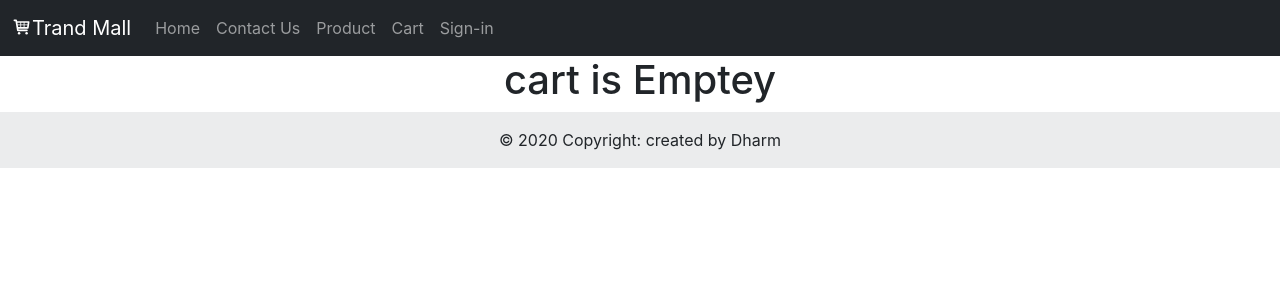
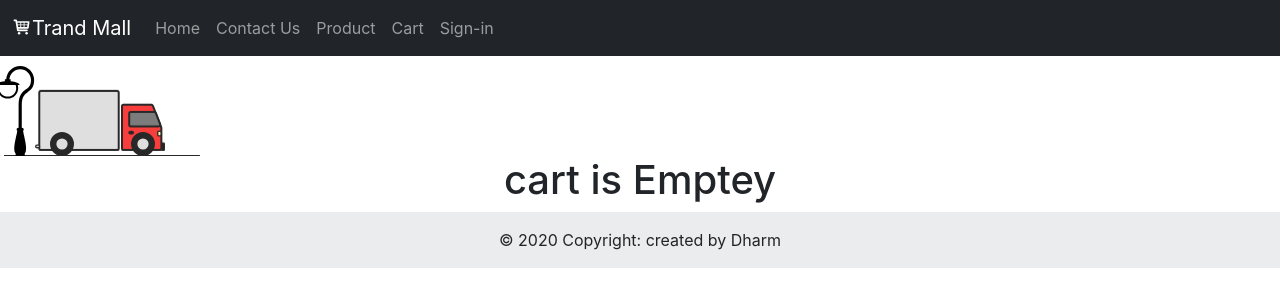
Before and after one commit to Dharm2412/E-commerce, a React (Create React App) app: page /cart in a window 1280 px wide. Shown: the top 306 px of the page. Built offline with nearby package versions, Linux system fonts and the light colour scheme.

Commit message:
add loader

```diff
--- a/src/Components/Cart.js
+++ b/src/Components/Cart.js
@@ -1,8 +1,10 @@
 import React from "react";
+import TruckLoader from "./DotLoader";
 
 export default function Cart() {
   return (
-    <div>
+    <div className="text-center">
+      <TruckLoader />
       <h1 className="text-center">cart is Emptey</h1>
     </div>
   );
--- /dev/null
+++ b/src/Components/DotLoader.js
@@ -0,0 +1,136 @@
+import React from "react";
+
+const TruckLoader = () => {
+  return (
+    <div className="loader">
+      <div className="truckWrapper">
+        <div className="truckBody">
+          <svg
+            xmlns="http://www.w3.org/2000/svg"
+            fill="none"
+            viewBox="0 0 198 93"
+            className="trucksvg"
+          >
+            <path
+              strokeWidth="3"
+              stroke="#282828"
+              fill="#F83D3D"
+              d="M135 22.5H177.264C178.295 22.5 179.22 23.133 179.594 24.0939L192.33 56.8443C192.442 57.1332 192.5 57.4404 192.5 57.7504V89C192.5 90.3807 191.381 91.5 190 91.5H135C133.619 91.5 132.5 90.3807 132.5 89V25C132.5 23.6193 133.619 22.5 135 22.5Z"
+            ></path>
+            <path
+              strokeWidth="3"
+              stroke="#282828"
+              fill="#7D7C7C"
+              d="M146 33.5H181.741C182.779 33.5 183.709 34.1415 184.078 35.112L190.538 52.112C191.16 53.748 189.951 55.5 188.201 55.5H146C144.619 55.5 143.5 54.3807 143.5 53V36C143.5 34.6193 144.619 33.5 146 33.5Z"
+            ></path>
+            <path
+              strokeWidth="2"
+              stroke="#282828"
+              fill="#282828"
+              d="M150 65C150 65.39 149.763 65.8656 149.127 66.2893C148.499 66.7083 147.573 67 146.5 67C145.427 67 144.501 66.7083 143.873 66.2893C143.237 65.8656 143 65.39 143 65C143 64.61 143.237 64.1344 143.873 63.7107C144.501 63.2917 145.427 63 146.5 63C147.573 63 148.499 63.2917 149.127 63.7107C149.763 64.1344 150 64.61 150 65Z"
+            ></path>
+            <rect
+              strokeWidth="2"
+              stroke="#282828"
+              fill="#FFFCAB"
+              rx="1"
+              height="7"
+              width="5"
+              y="63"
+              x="187"
+            ></rect>
+            <rect
+              strokeWidth="2"
+              stroke="#282828"
+              fill="#282828"
+              rx="1"
+              height="11"
+              width="4"
+              y="81"
+              x="193"
+            ></rect>
+            <rect
+              strokeWidth="3"
+              stroke="#282828"
+              fill="#DFDFDF"
+              rx="2.5"
+              height="90"
+              width="121"
+              y="1.5"
+              x="6.5"
+            ></rect>
+            <rect
+              strokeWidth="2"
+              stroke="#282828"
+              fill="#DFDFDF"
+              rx="2"
+              height="4"
+              width="6"
+              y="84"
+              x="1"
+            ></rect>
+          </svg>
+        </div>
+        <div className="truckTires">
+          <svg
+            xmlns="http://www.w3.org/2000/svg"
+            fill="none"
+            viewBox="0 0 30 30"
+            className="tiresvg"
+          >
+            <circle
+              strokeWidth="3"
+              stroke="#282828"
+              fill="#282828"
+              r="13.5"
+              cy="15"
+              cx="15"
+            ></circle>
+            <circle fill="#DFDFDF" r="7" cy="15" cx="15"></circle>
+          </svg>
+          <svg
+            xmlns="http://www.w3.org/2000/svg"
+            fill="none"
+            viewBox="0 0 30 30"
+            className="tiresvg"
+          >
+            <circle
+              strokeWidth="3"
+              stroke="#282828"
+              fill="#282828"
+              r="13.5"
+              cy="15"
+              cx="15"
+            ></circle>
+            <circle fill="#DFDFDF" r="7" cy="15" cx="15"></circle>
+          </svg>
+        </div>
+        <div className="road"></div>
+        <svg
+          xmlSpace="preserve"
+          viewBox="0 0 453.459 453.459"
+          xmlnsXlink="http://www.w3.org/1999/xlink"
+          xmlns="http://www.w3.org/2000/svg"
+          id="Capa_1"
+          version="1.1"
+          fill="#000000"
+          className="lampPost"
+        >
+          <path
+            d="M252.882,0c-37.781,0-68.686,29.953-70.245,67.358h-6.917v8.954c-26.109,2.163-45.463,10.011-45.463,19.366h9.993
+  c-1.65,5.146-2.507,10.54-2.507,16.017c0,28.956,23.558,52.514,52.514,52.514c28.956,0,52.514-23.558,52.514-52.514
+  c0-5.478-0.856-10.872-2.506-16.017h9.992c0-9.354-19.352-17.204-45.463-19.366v-8.954h-6.149C200.189,38.779,223.924,16,252.882,16
+  c29.952,0,54.32,24.368,54.32,54.32c0,28.774-11.078,37.009-25.105,47.437c-17.444,12.968-37.216,27.667-37.216,78.884v113.914
+  h-0.797c-5.068,0-9.174,4.108-9.174,9.177c0,2.844,1.293,5.383,3.321,7.066c-3.432,27.933-26.851,95.744-8.226,115.459v11.202h45.75
+  v-11.202c18.625-19.715-4.794-87.527-8.227-115.459c2.029-1.683,3.322-4.223,3.322-7.066c0-5.068-4.107-9.177-9.176-9.177h-0.795
+  V196.641c0-43.174,14.942-54.283,30.762-66.043c14.793-10.997,31.559-23.461,31.559-60.277C323.202,31.545,291.656,0,252.882,0z
+  M232.77,111.694c0,23.442-19.071,42.514-42.514,42.514c-23.442,0-42.514-19.072-42.514-42.514c0-5.531,1.078-10.957,3.141-16.017
+  h78.747C231.693,100.736,232.77,106.162,232.77,111.694z"
+          ></path>
+        </svg>
+      </div>
+    </div>
+  );
+};
+
+export default TruckLoader;
--- a/src/index.css
+++ b/src/index.css
@@ -200,3 +200,105 @@ code {
   gap: 5px;
   margin-left: 15px;
 }
+
+/* loading animation */
+.loader {
+  width: fit-content;
+  height: fit-content;
+  display: flex;
+  align-items: center;
+  justify-content: center;
+}
+
+.truckWrapper {
+  width: 200px;
+  height: 100px;
+  display: flex;
+  flex-direction: column;
+  position: relative;
+  align-items: center;
+  justify-content: flex-end;
+  overflow-x: hidden;
+}
+/* truck upper body */
+.truckBody {
+  width: 130px;
+  height: fit-content;
+  margin-bottom: 6px;
+  animation: motion 1s linear infinite;
+}
+/* truck suspension animation*/
+@keyframes motion {
+  0% {
+    transform: translateY(0px);
+  }
+  50% {
+    transform: translateY(3px);
+  }
+  100% {
+    transform: translateY(0px);
+  }
+}
+/* truck's tires */
+.truckTires {
+  width: 130px;
+  height: fit-content;
+  display: flex;
+  align-items: center;
+  justify-content: space-between;
+  padding: 0px 10px 0px 15px;
+  position: absolute;
+  bottom: 0;
+}
+.truckTires svg {
+  width: 24px;
+}
+
+.road {
+  width: 100%;
+  height: 1.5px;
+  background-color: #282828;
+  position: relative;
+  bottom: 0;
+  align-self: flex-end;
+  border-radius: 3px;
+}
+.road::before {
+  content: "";
+  position: absolute;
+  width: 20px;
+  height: 100%;
+  background-color: #282828;
+  right: -50%;
+  border-radius: 3px;
+  animation: roadAnimation 1.4s linear infinite;
+  border-left: 10px solid white;
+}
+.road::after {
+  content: "";
+  position: absolute;
+  width: 10px;
+  height: 100%;
+  background-color: #282828;
+  right: -65%;
+  border-radius: 3px;
+  animation: roadAnimation 1.4s linear infinite;
+  border-left: 4px solid white;
+}
+
+.lampPost {
+  position: absolute;
+  bottom: 0;
+  right: -90%;
+  height: 90px;
+  animation: roadAnimation 1.4s linear infinite;
+}
+
+@keyframes roadAnimation {
+  0% {
+    transform: translateX(0px);
+  }
+  100% {
+    transform: translateX(-350px);
+  }
+}
```
